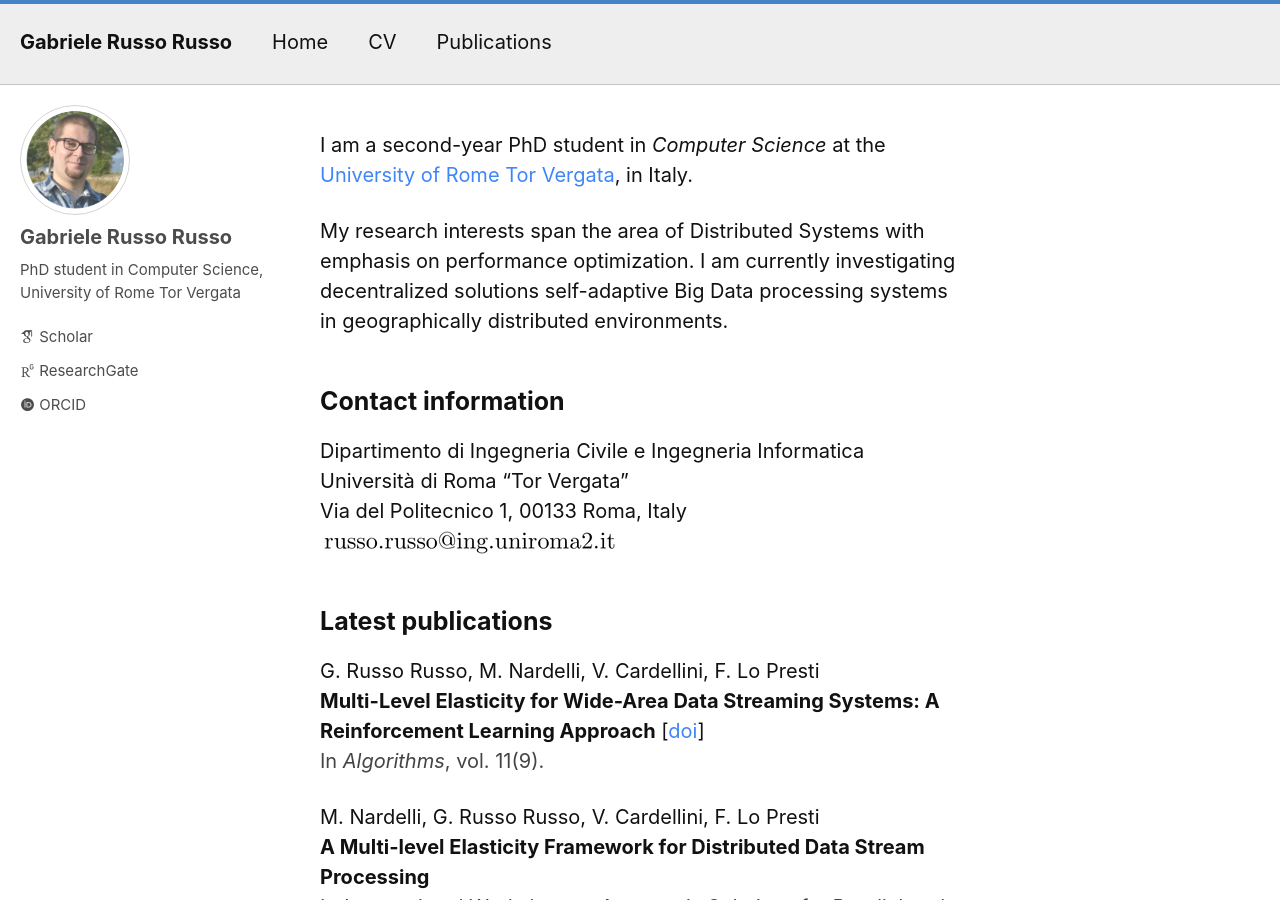
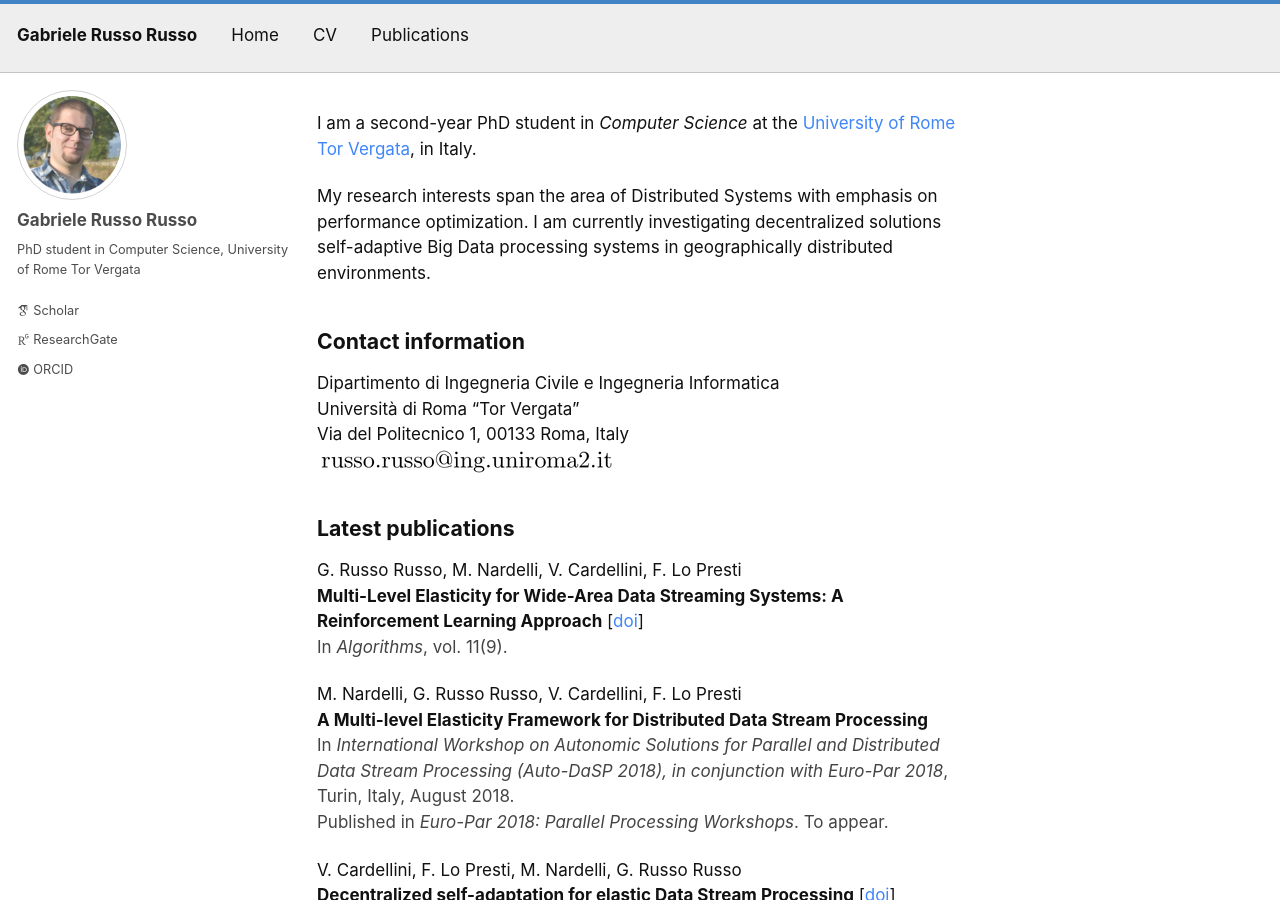
Before and after one commit to grussorusso/grussorusso.github.io, a Jekyll site: the page built from index.md, in a window 1280 px wide and 900 px high. Built offline with Jekyll 4.4.1, drawn with Linux system fonts in a browser that asks for light colours; nearby versions of some CDN libraries; some web fonts are replaced.

Commit message:
Reduces font size

```diff
--- a/_sass/minimal-mistakes/_reset.scss
+++ b/_sass/minimal-mistakes/_reset.scss
@@ -8,18 +8,18 @@
   /* apply a natural box layout model to all elements */
   box-sizing: border-box;
   background-color: $background-color;
-  font-size: 16px;
+  font-size: 14px;
 
   @include breakpoint($medium) {
-    font-size: 18px;
+    font-size: 15px;
   }
 
   @include breakpoint($large) {
-    font-size: 19px;
+    font-size: 16px;
   }
 
   @include breakpoint($x-large) {
-    font-size: 20px;
+    font-size: 17px;
   }
 
   -webkit-text-size-adjust: 100%;
--- a/_sass/minimal-mistakes/_variables.scss
+++ b/_sass/minimal-mistakes/_variables.scss
@@ -6,7 +6,7 @@
    Typography
    ========================================================================== */
 
-$doc-font-size: 16 !default;
+$doc-font-size: 14 !default;
 
 /* paragraph indention */
 $paragraph-indent: false !default; // true, false (default)
```
